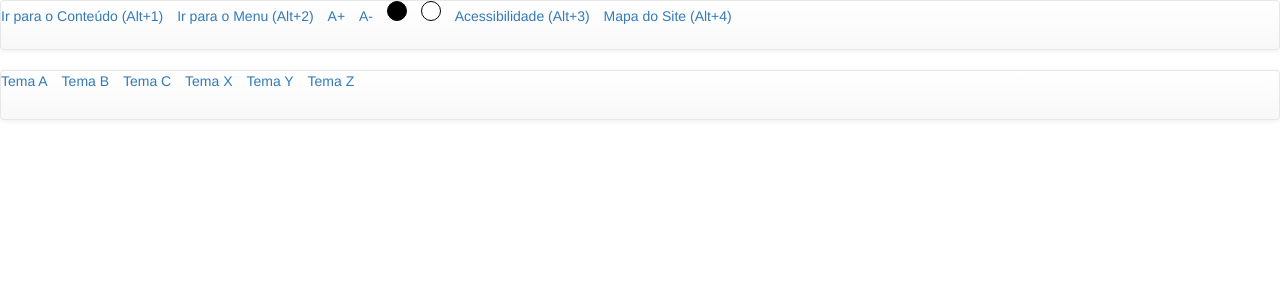
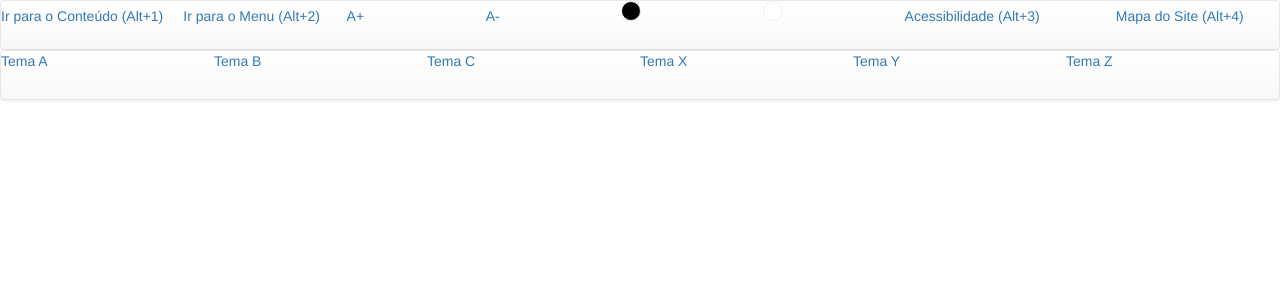
Before and after one commit to larirabello/accessibility, a PHP site: page / in a window 1280 px wide. Shown: the top 300 px of the page. Run offline with PHP 8.4, Linux system fonts and the light colour scheme.

Commit message:
adding some nav fixes

```diff
--- a/site/css/style.css
+++ b/site/css/style.css
@@ -1,9 +1,11 @@
 @charset "UTF-8";
+
+/* CÍRCULOS COLORIDOS NO MENU ACESSÍVEL */
 
 .circle {
   height: 20px;
   width: 20px;
-  border: 1px solid #000;
+  border: 1px solid #f0f0f0;
   border-radius: 50%;
   background-color: #000;
 }
@@ -11,3 +13,12 @@
 .circle-w {
   background-color: #fff;
 }
+
+.together {
+
+}
+
+.menu-ac {
+  height: 10px;
+  margin: 0 auto;
+}
--- a/site/index.php
+++ b/site/index.php
@@ -4,7 +4,7 @@
   <meta charset="UTF-8">
   <title>Otimista</title>
   <meta name="viewport" content="width=device-width, initial-scale=1.0">
-  <link rel="shortcut icon" href="images/smile2.png" type="" />
+  <link rel="shortcut icon" href="images/smile2.png"/>
   <!-- Latest compiled and minified CSS -->
 <link rel="stylesheet" href="https://maxcdn.bootstrapcdn.com/bootstrap/3.3.6/css/bootstrap.min.css" integrity="sha384-1q8mTJOASx8j1Au+a5WDVnPi2lkFfwwEAa8hDDdjZlpLegxhjVME1fgjWPGmkzs7" crossorigin="anonymous">
 <!-- Optional theme -->
@@ -14,36 +14,30 @@
 <link href="css/style.css" rel="stylesheet" type="text/css">
 </head>
 <body>
-  <nav class="navbar navbar-default">
-    <ul class="list-inline">
-      <li><a href="#"> Ir para o Conteúdo (Alt+1)</a></li>
-      <li><a href="#"> Ir para o Menu (Alt+2)</a></li>
-      <li><a href="#">A+</a></li>
-      <li><a href="#">A-</a></li>
-      <li><div class="circle"></div></li>
-      <li><div class="circle circle-w"></div></li>
-      <li><a href="#">Acessibilidade (Alt+3)</a></li>
-      <li><a href="#">Mapa do Site (Alt+4)</a></li>
+  <nav role="navigation" class="navbar navbar-default menu-ac">
+    <ul class="list-inline nav-justified">
+      <li role="presentation"><a href="#"> Ir para o Conteúdo (Alt+1)</a></li>
+      <li role="presentation"><a href="#"> Ir para o Menu (Alt+2)</a></li>
+      <li role="presentation"><a href="#">A+</a></li>
+      <li role="presentation"><a href="#">A-</a></li>
+      <li role="presentation"><div class="circle"></div></li>
+      <li role="presentation"><div class="circle circle-w"></div></li>
+      <li role="presentation"><a href="#">Acessibilidade (Alt+3)</a></li>
+      <li role="presentation"><a href="#">Mapa do Site (Alt+4)</a></li>
     </ul>
   </nav>
 
-  <nav class="navbar navbar-default">
-    <ul class="list-inline">
-      <li><a href="#"> Tema A</a></li>
-      <li><a href="#"> Tema B</a></li>
-      <li><a href="#"> Tema C</a></li>
-      <li><a href="#"> Tema X</a></li>
-      <li><a href="#"> Tema Y</a></li>
-      <li><a href="#"> Tema Z</a></li>
+  <nav role="navigation" class="navbar navbar-default">
+    <ul class="list-inline nav-justified">
+      <li role="presentation"><a href="#"> Tema A</a></li>
+      <li role="presentation"><a href="#"> Tema B</a></li>
+      <li role="presentation"><a href="#"> Tema C</a></li>
+      <li role="presentation"><a href="#"> Tema X</a></li>
+      <li role="presentation"><a href="#"> Tema Y</a></li>
+      <li role="presentation"><a href="#"> Tema Z</a></li>
     </ul>
   </nav>
-  <header>
-    <div class="row">
-      <div class="col-lg-12 col-md-12 col-sm-12 col-xs-12">
 
-      </div>
-    </div>
-  </header>
   <div class="container">
 
   </div>
```
